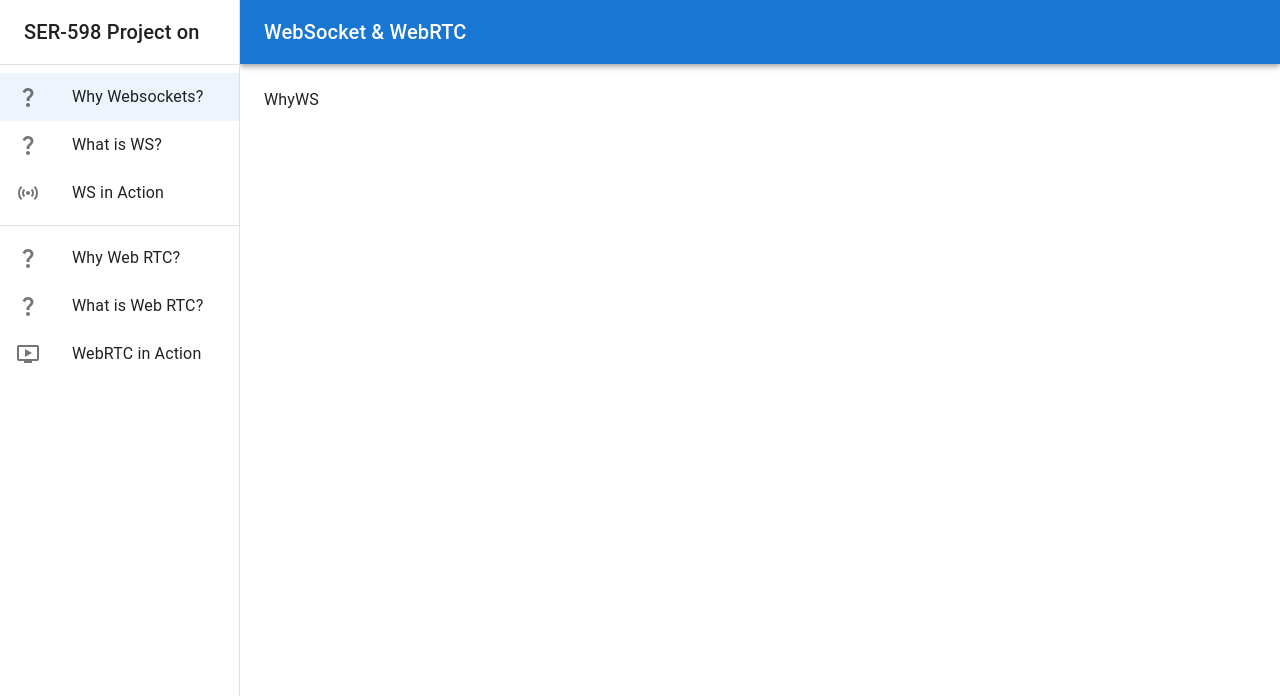
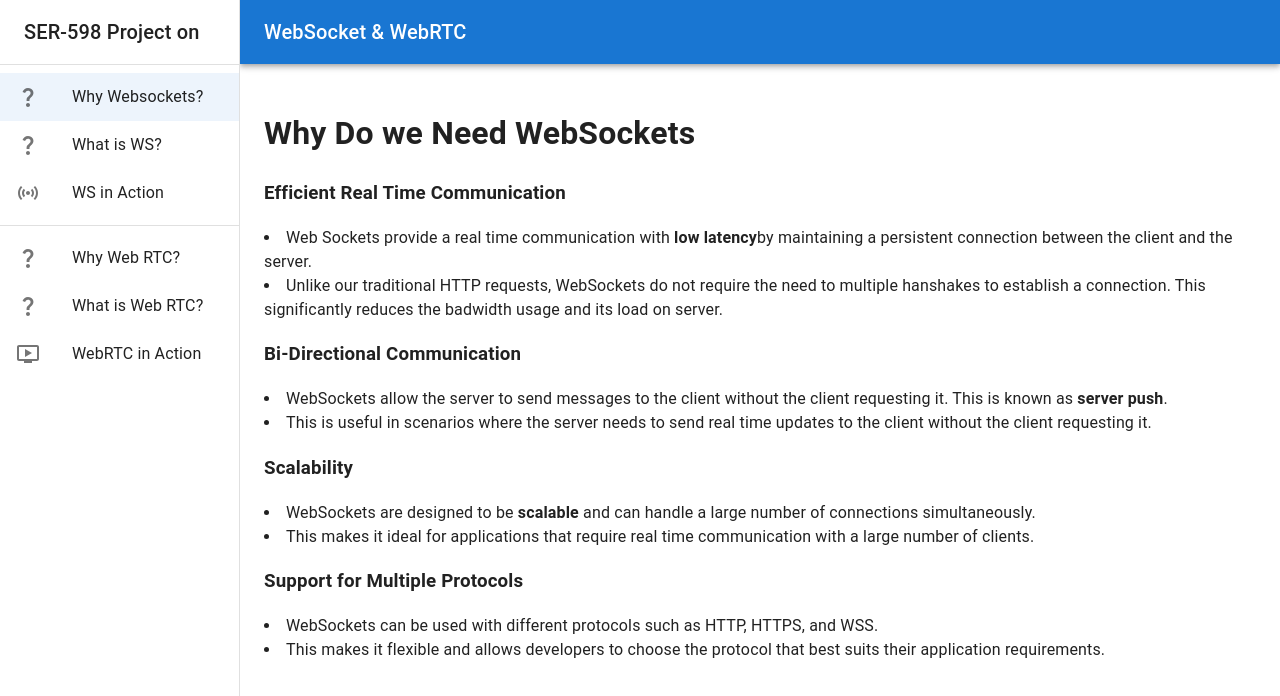
Before and after one commit to ishtpreet/WebSockets-and-WebRTC, a React (Create React App) app in the folder frontend/: page / in a window 1280 px wide. Shown: the top 696 px of the page. Built offline with nearby package versions, Linux system fonts and the light colour scheme.

Commit message:
draft for WhyWs added

```diff
--- a/frontend/src/pages/ws/WhyWS.js
+++ b/frontend/src/pages/ws/WhyWS.js
@@ -1,7 +1,55 @@
-import React from 'react'
+import React from "react";
 
 export default function WhyWS() {
   return (
-    <div>WhyWS</div>
-  )
+    <div>
+      <h1>Why Do we Need WebSockets</h1>
+      <h3>Efficient Real Time Communication</h3>
+      <p>
+        <li>
+          Web Sockets provide a real time communication with <b>low latency</b>
+          by maintaining a persistent connection between the client and the
+          server.
+        </li>
+        <li>
+          Unlike our traditional HTTP requests, WebSockets do not require the
+          need to multiple hanshakes to establish a connection. This
+          significantly reduces the badwidth usage and its load on server.
+        </li>
+      </p>
+      <h3>Bi-Directional Communication</h3>
+      <p>
+        <li>
+          WebSockets allow the server to send messages to the client without the
+          client requesting it. This is known as <b>server push</b>.
+        </li>
+        <li>
+          This is useful in scenarios where the server needs to send real time
+          updates to the client without the client requesting it.
+        </li>
+      </p>
+      <h3>Scalability</h3>
+      <p>
+        <li>
+          WebSockets are designed to be <b>scalable</b> and can handle a large
+          number of connections simultaneously.
+        </li>
+        <li>
+          This makes it ideal for applications that require real time
+          communication with a large number of clients.
+        </li>
+      </p>
+      <h3>Support for Multiple Protocols</h3>
+      <p>
+        <li>
+          WebSockets can be used with different protocols such as HTTP, HTTPS,
+          and WSS.
+        </li>
+        <li>
+          This makes it flexible and allows developers to choose the protocol
+          that best suits their application requirements.
+        </li>
+      </p>
+    </div>
+  );
 }
```
